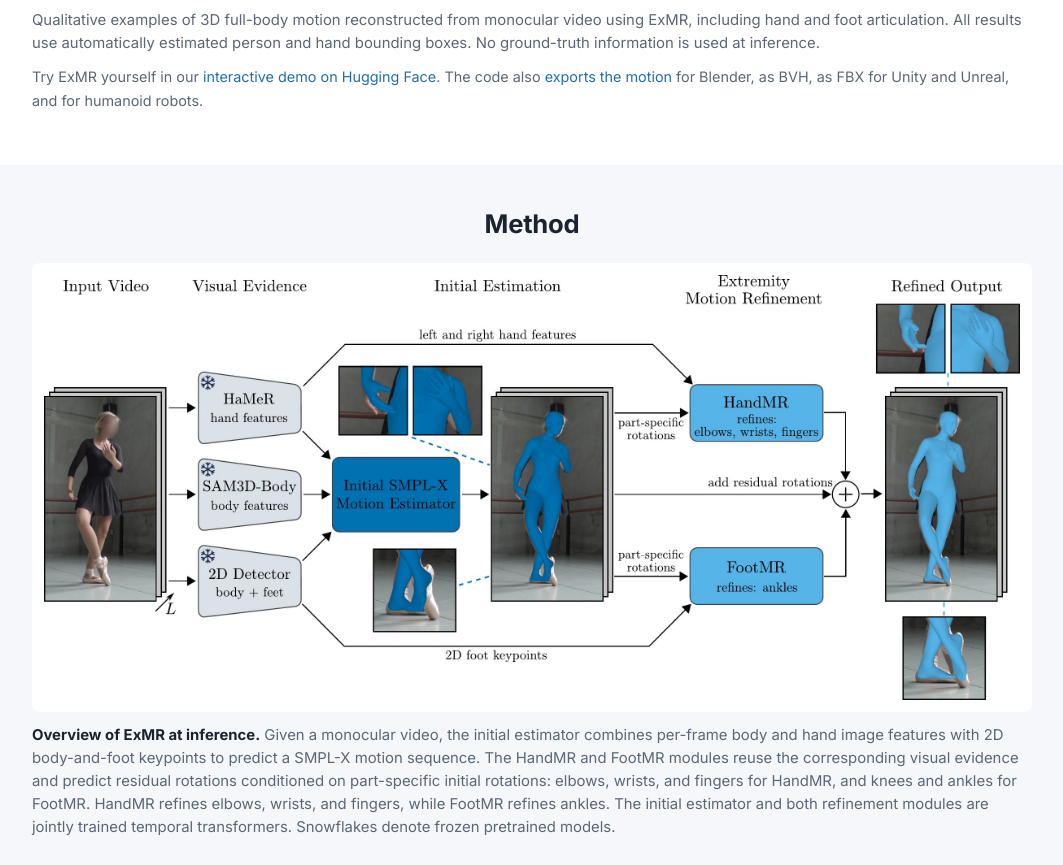
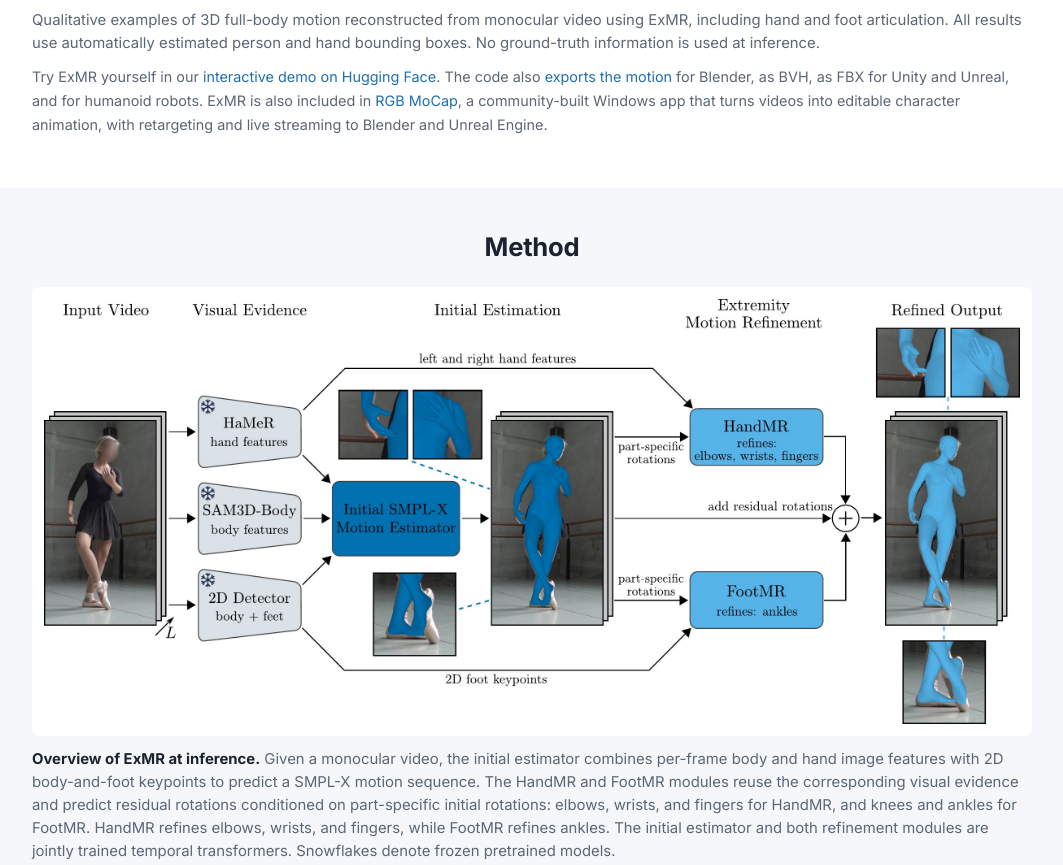
Before and after one commit to twehrbein/exmr-website, a plain HTML site: page index.html in a window 1280 px wide. Shown: the part 2047-2912 px from the top of the page, without its empty margins (108-1171 px from the left). Drawn offline with Linux system fonts and the light colour scheme.

Commit message:
Mention RGB MoCap integration below the demo link

```diff
--- a/index.html
+++ b/index.html
@@ -244,7 +244,10 @@
     <p class="note">Try ExMR yourself in our
       <a href="https://huggingface.co/spaces/twehrbein/ExMR">interactive demo on Hugging Face</a>.
       The code also <a href="https://github.com/twehrbein/ExMR/blob/main/docs/OUTPUTS.md">exports the motion</a>
-      for Blender, as BVH, as FBX for Unity and Unreal, and for humanoid robots.</p>
+      for Blender, as BVH, as FBX for Unity and Unreal, and for humanoid robots.
+      ExMR is also included in <a href="https://github.com/toyxyz/toyxyz_RGBMocap">RGB MoCap</a>,
+      a community-built Windows app that turns videos into editable character animation,
+      with retargeting and live streaming to Blender and Unreal Engine.</p>
   </div>
 </section>
 
```
